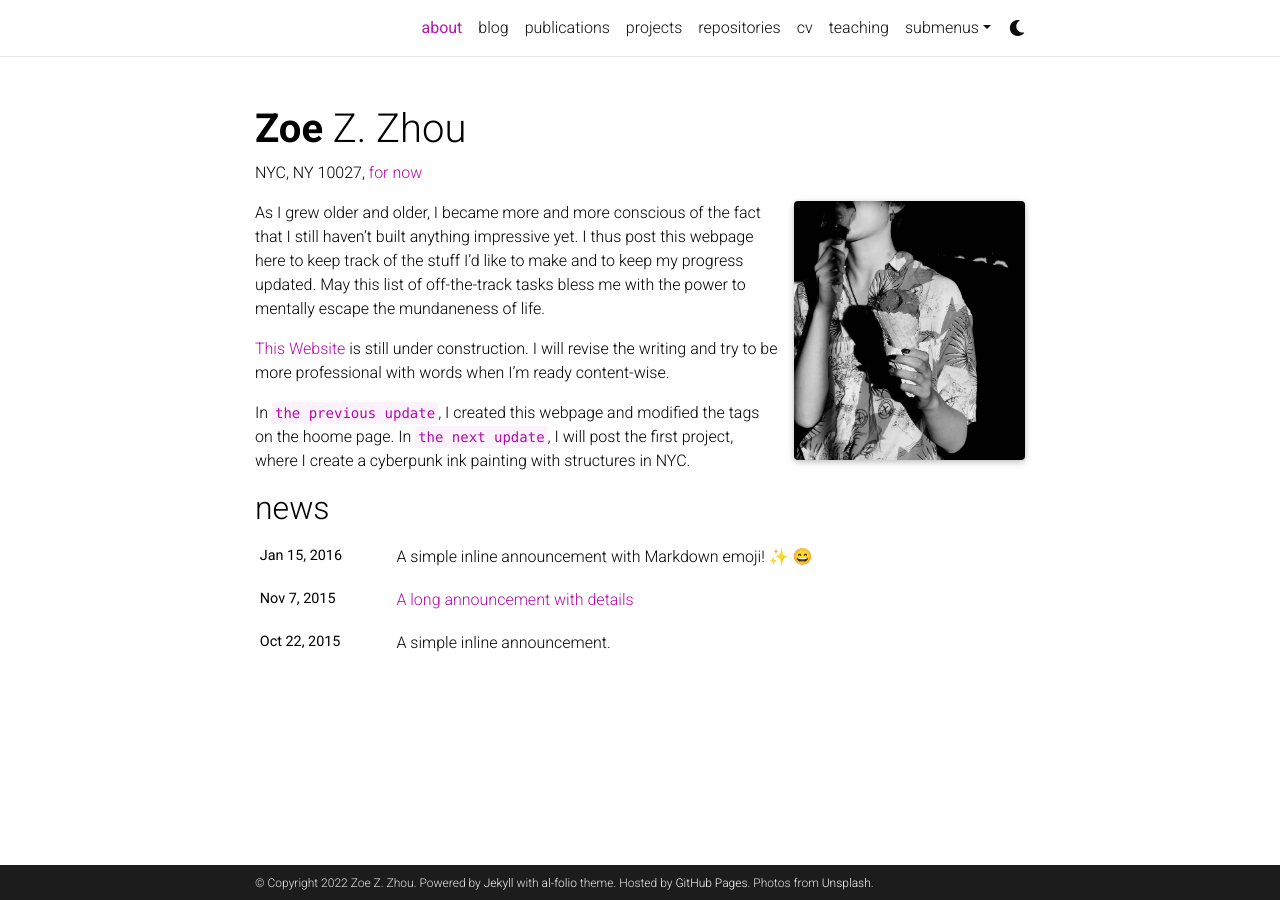
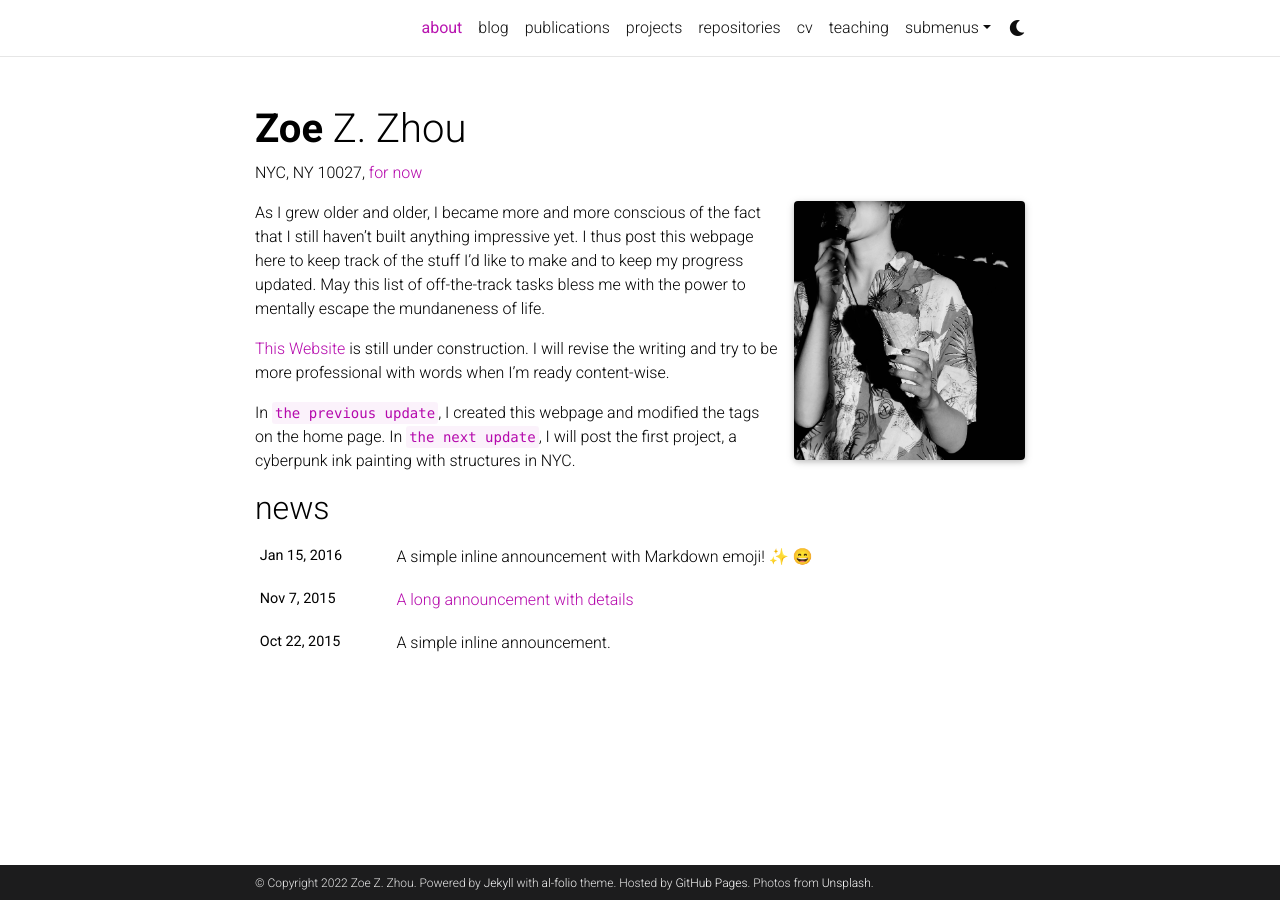
Before and after one commit to Zoewhat/Zoewhat.github.io, a Jekyll site: the page built from _pages/about.md, in a window 1280 px wide. Built offline with Jekyll 4.4.1, drawn with Linux system fonts in a browser that asks for light colours; full-size pictures stand in for the smaller copies a plugin makes; emoji names are drawn with the system emoji font; comment, search, counter and statistics services are not loaded; a style sheet for code colours, icons or effects is not loaded.

Commit message:
Update about.md

```diff
--- a/_pages/about.md
+++ b/_pages/about.md
@@ -18,4 +18,4 @@
 
 [This Website](https://zoewhat.github.io/) is still under construction. I will revise the writing and try to be more professional with words when I'm ready content-wise.
 
-In `the previous update`, I created this webpage and modified the tags on the hoome page. In `the next update`, I will post the first project, where I create a cyberpunk ink painting with structures in NYC.
+In `the previous update`, I created this webpage and modified the tags on the home page. In `the next update`, I will post the first project, a cyberpunk ink painting with structures in NYC.
```
